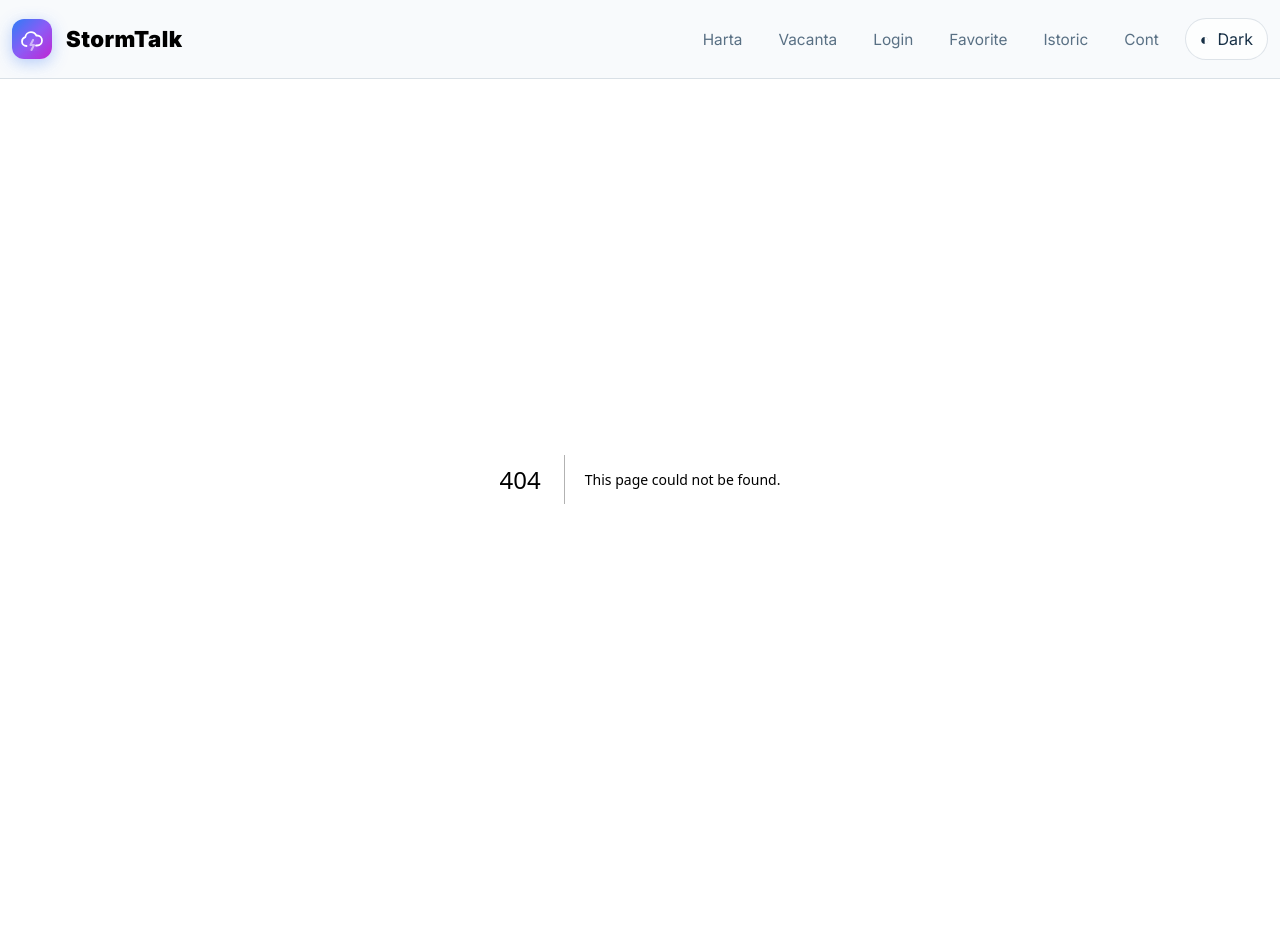
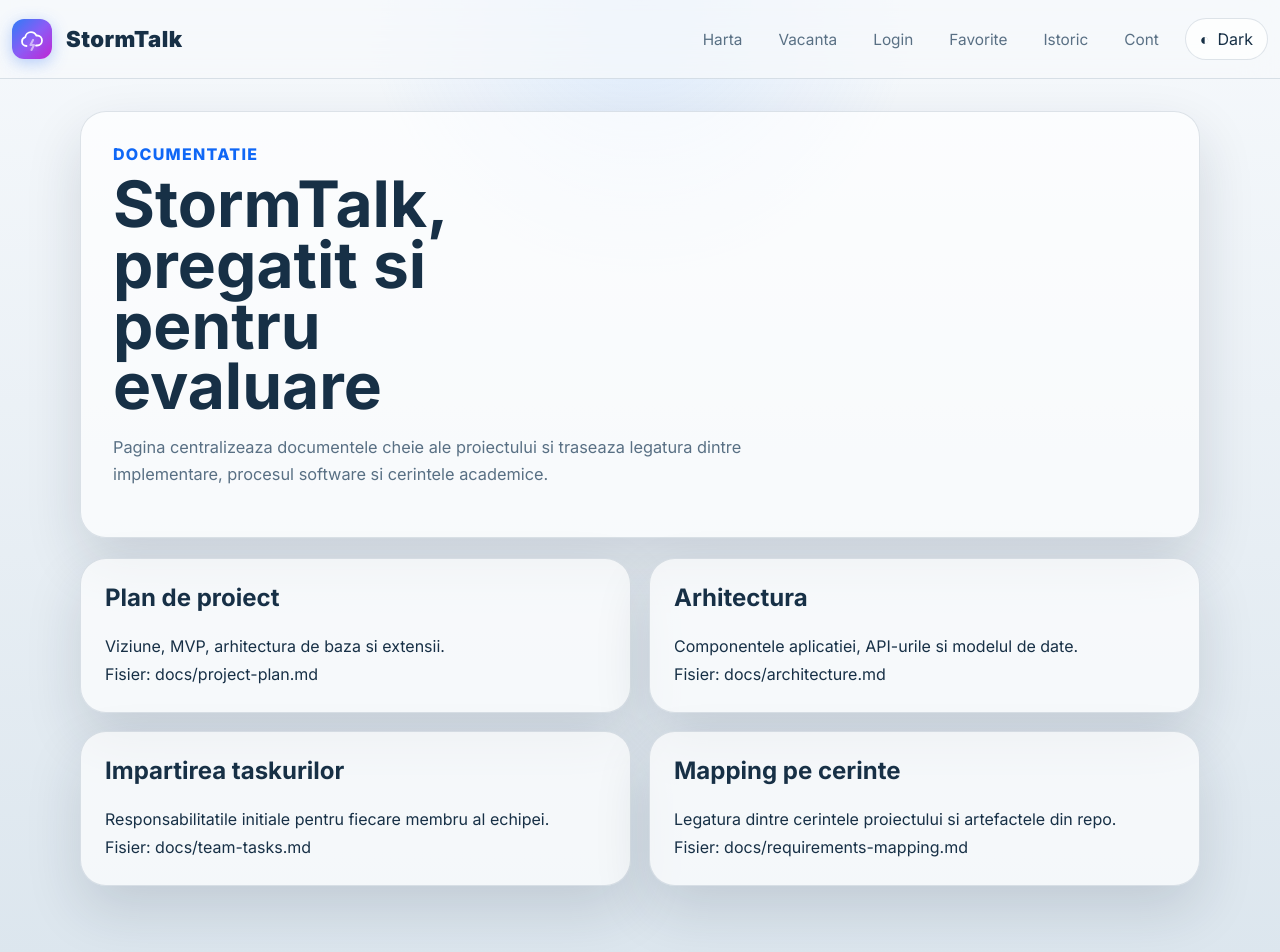
Before and after one commit to anca786/StormTalk, a Next.js app: page /docs in a window 1280 px wide. Before the commit this address had no page. Shown: the top 952 px of the page. Before the commit the page ends 879 px from the top, so only its background shows below. Built offline with nearby package versions, Linux system fonts and the light colour scheme.

Commit message:
feat: add documentation hub page with links to all project docs

```diff
--- /dev/null
+++ b/app/docs/page.tsx
@@ -0,0 +1,48 @@
+const documents = [
+  {
+    title: "Plan de proiect",
+    description: "Viziune, MVP, arhitectura de baza si extensii.",
+    file: "docs/project-plan.md",
+  },
+  {
+    title: "Arhitectura",
+    description: "Componentele aplicatiei, API-urile si modelul de date.",
+    file: "docs/architecture.md",
+  },
+  {
+    title: "Impartirea taskurilor",
+    description: "Responsabilitatile initiale pentru fiecare membru al echipei.",
+    file: "docs/team-tasks.md",
+  },
+  {
+    title: "Mapping pe cerinte",
+    description: "Legatura dintre cerintele proiectului si artefactele din repo.",
+    file: "docs/requirements-mapping.md",
+  },
+];
+
+export default function DocsPage() {
+  return (
+    <main className="page-shell">
+      <section className="hero-card">
+        <p className="eyebrow">Documentatie</p>
+        <h1>StormTalk, pregatit si pentru evaluare</h1>
+        <p className="lead">
+          Pagina centralizeaza documentele cheie ale proiectului si traseaza
+          legatura dintre implementare, procesul software si cerintele
+          academice.
+        </p>
+      </section>
+
+      <section className="content-grid">
+        {documents.map((document) => (
+          <article className="info-card" key={document.title}>
+            <h2>{document.title}</h2>
+            <p>{document.description}</p>
+            <p>Fisier: {document.file}</p>
+          </article>
+        ))}
+      </section>
+    </main>
+  );
+}
```
